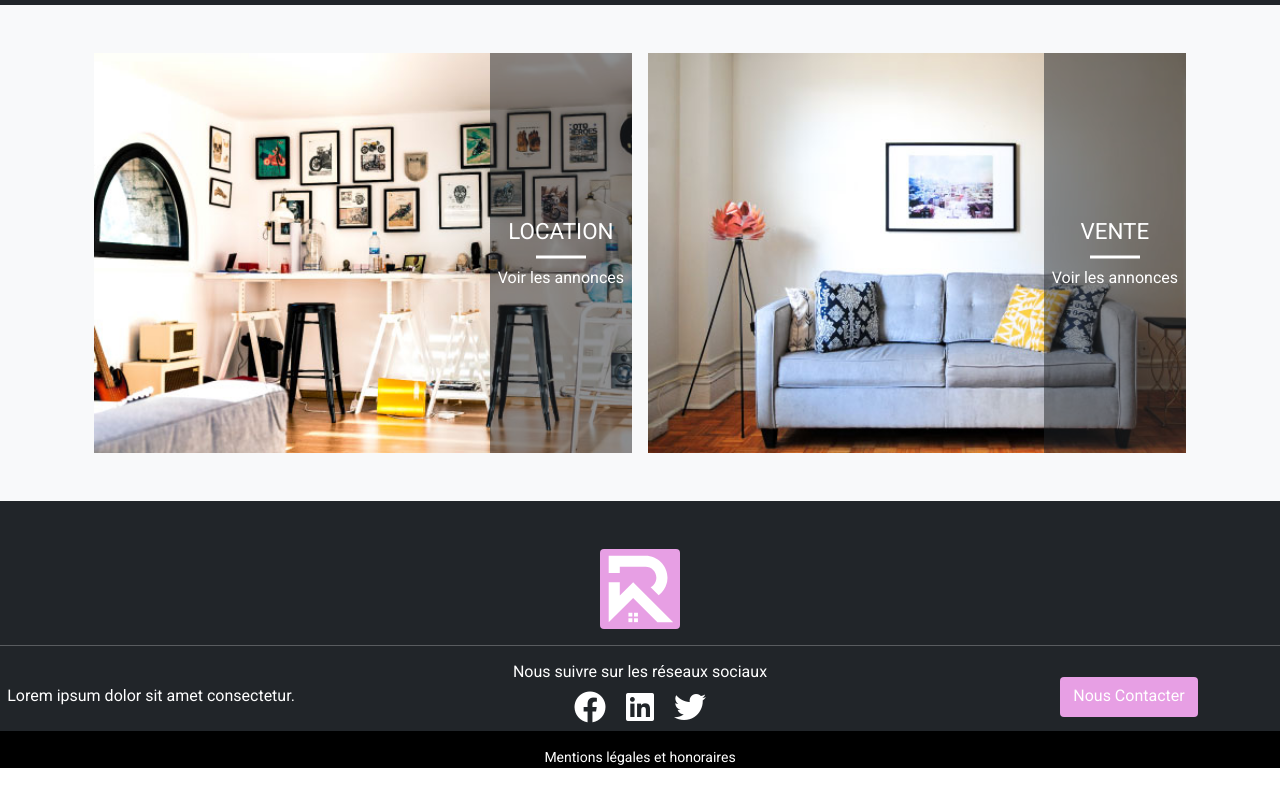
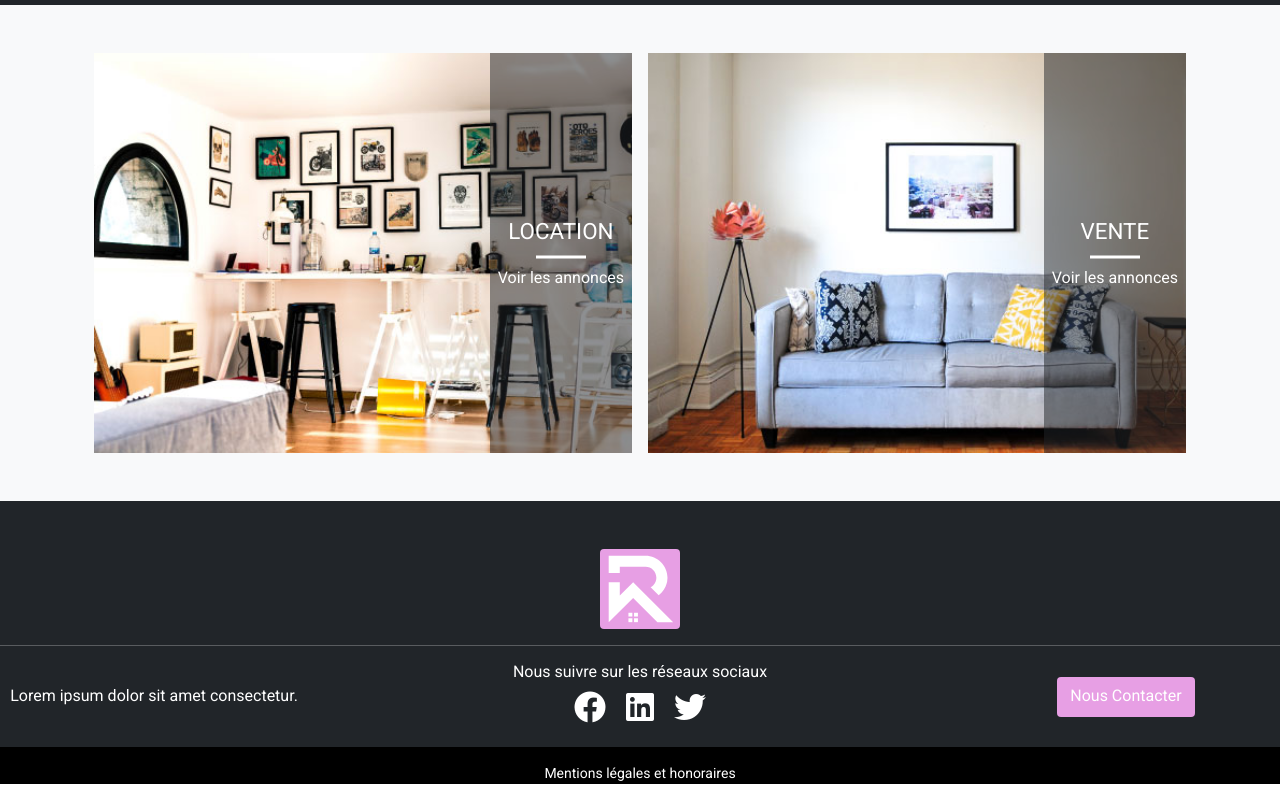
Before and after one commit to julie-j-code/montpellier-immo, a plain HTML site: page index.html in a window 1280 px wide. Shown: the part 1703-2503 px from the top of the page. Drawn offline with nearby package versions, Linux system fonts and the light colour scheme.

Commit message:
Ajustement footer

```diff
--- a/index.html
+++ b/index.html
@@ -267,7 +267,7 @@
             <img src="./img/logo.svg" height="80px" width="80px" class="rounded" alt="">
         </a>
         <hr>
-        <div class="row justify-content-between align-items-center">
+        <div class="row justify-content-between align-items-center pb-3 g-3">
             <div class="col-md-3">Lorem ipsum dolor sit amet consectetur.</div>
             <div class="col-md-3">Nous suivre sur les réseaux sociaux
                 <div>
```
